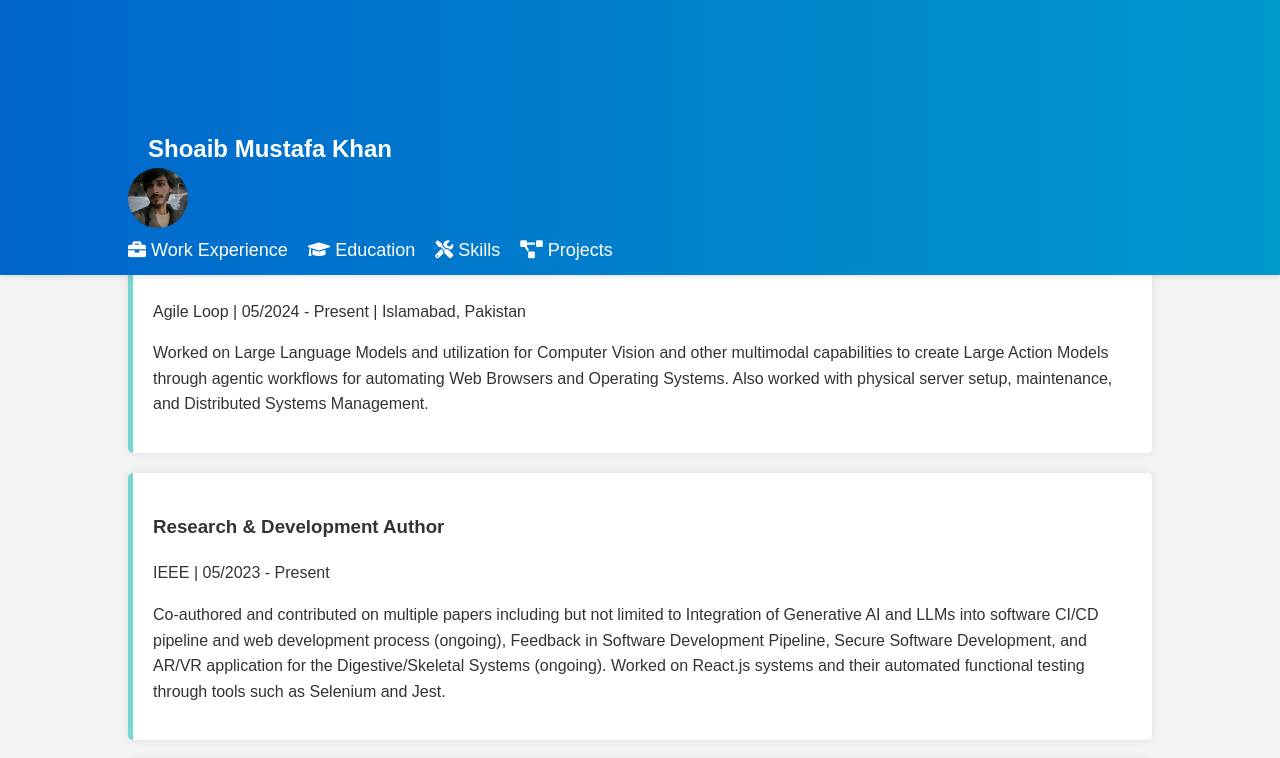
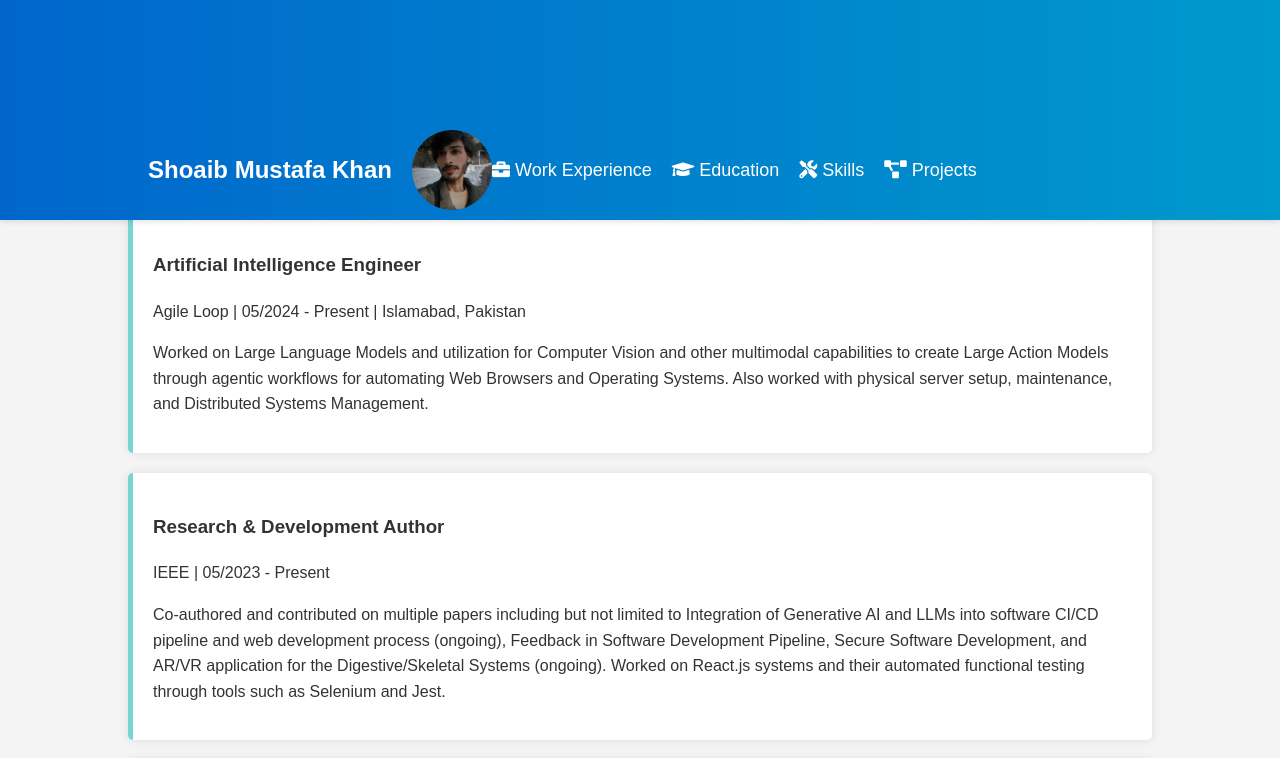
Before and after one commit to shoaibmustafakhan/shoaibmustafakhan.github.io, a plain HTML site: page index.html in a window 1280 px wide. Shown: the top 758 px of the page. Drawn offline with Linux system fonts and the light colour scheme.

Commit message:
Update styles.css

```diff
--- a/styles.css
+++ b/styles.css
@@ -17,29 +17,37 @@ header {
     width: 100%;
     z-index: 1000;
     box-shadow: 0 2px 5px rgba(0, 0, 0, 0.1);
-    display: flex; /* Added to align name and image */
-    align-items: center; /* Align items vertically */
-    justify-content: space-between; /* Space between name and image */
+}
+
+header .container {
+    display: flex;
+    justify-content: space-between;
+    align-items: center;
+}
+
+header .header-content {
+    display: flex;
+    align-items: center;
 }
 
 header .header-content h1 {
     margin: 0;
     font-size: 24px;
     font-weight: bold;
-    margin-left: 20px; /* Added margin for spacing */
+    margin-left: 20px; /* Adjust margin for spacing */
 }
 
-header .header-content img { /* Added style for the image */
-    width: 60px;
-    height: 60px;
+header .header-content img { /* Style for the image */
+    width: 80px; /* Adjust the size as needed */
+    height: 80px; /* Adjust the size as needed */
     border-radius: 50%;
-    margin-right: 20px; /* Added margin for spacing */
+    margin-left: 20px; /* Adjust margin for spacing */
 }
 
 header .nav-links {
     display: flex;
     gap: 20px;
-    margin-right: 20px; /* Added margin for spacing */
+    margin-right: 20px; /* Adjust margin for spacing */
 }
 
 header .nav-links a {
```
